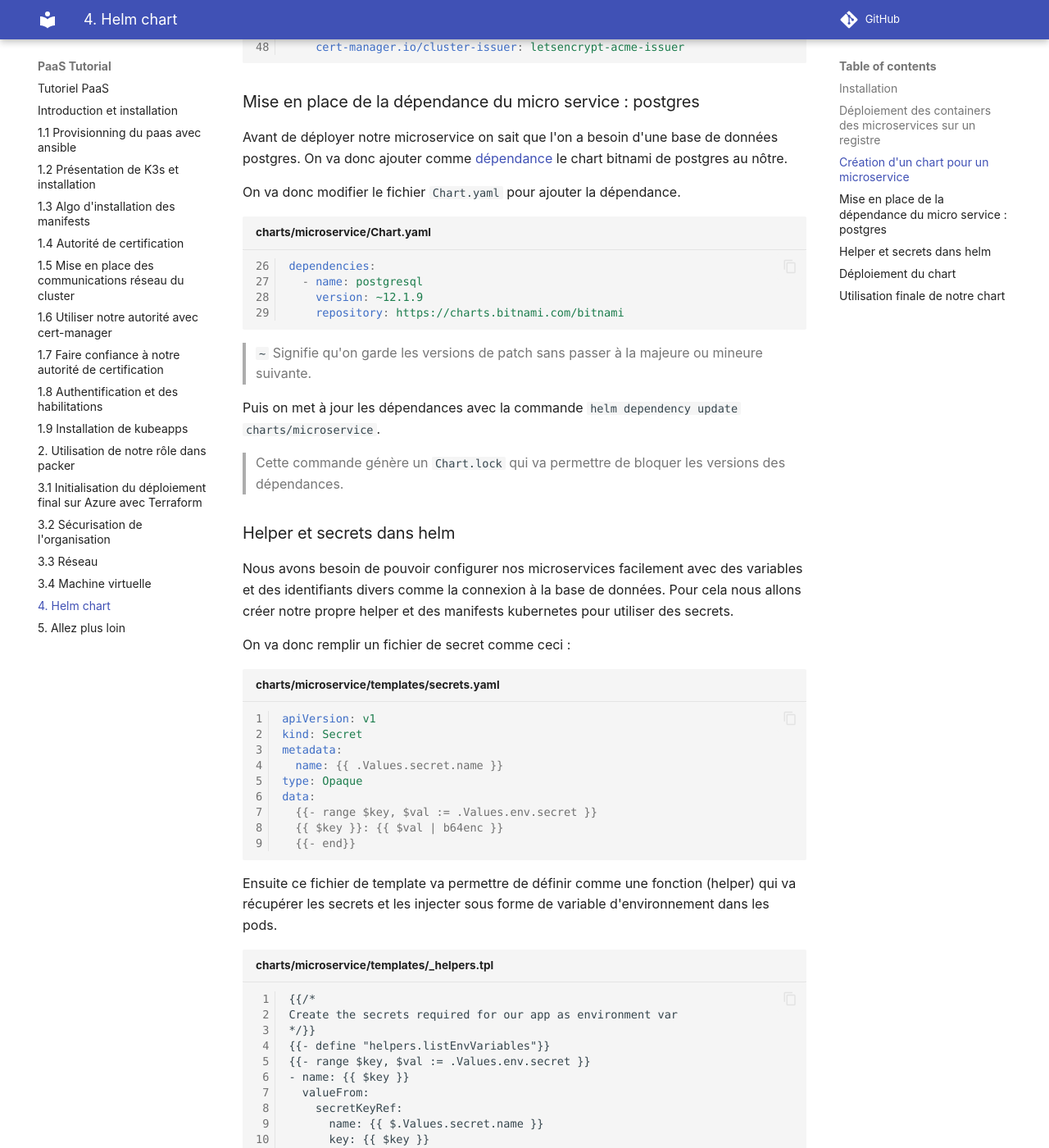
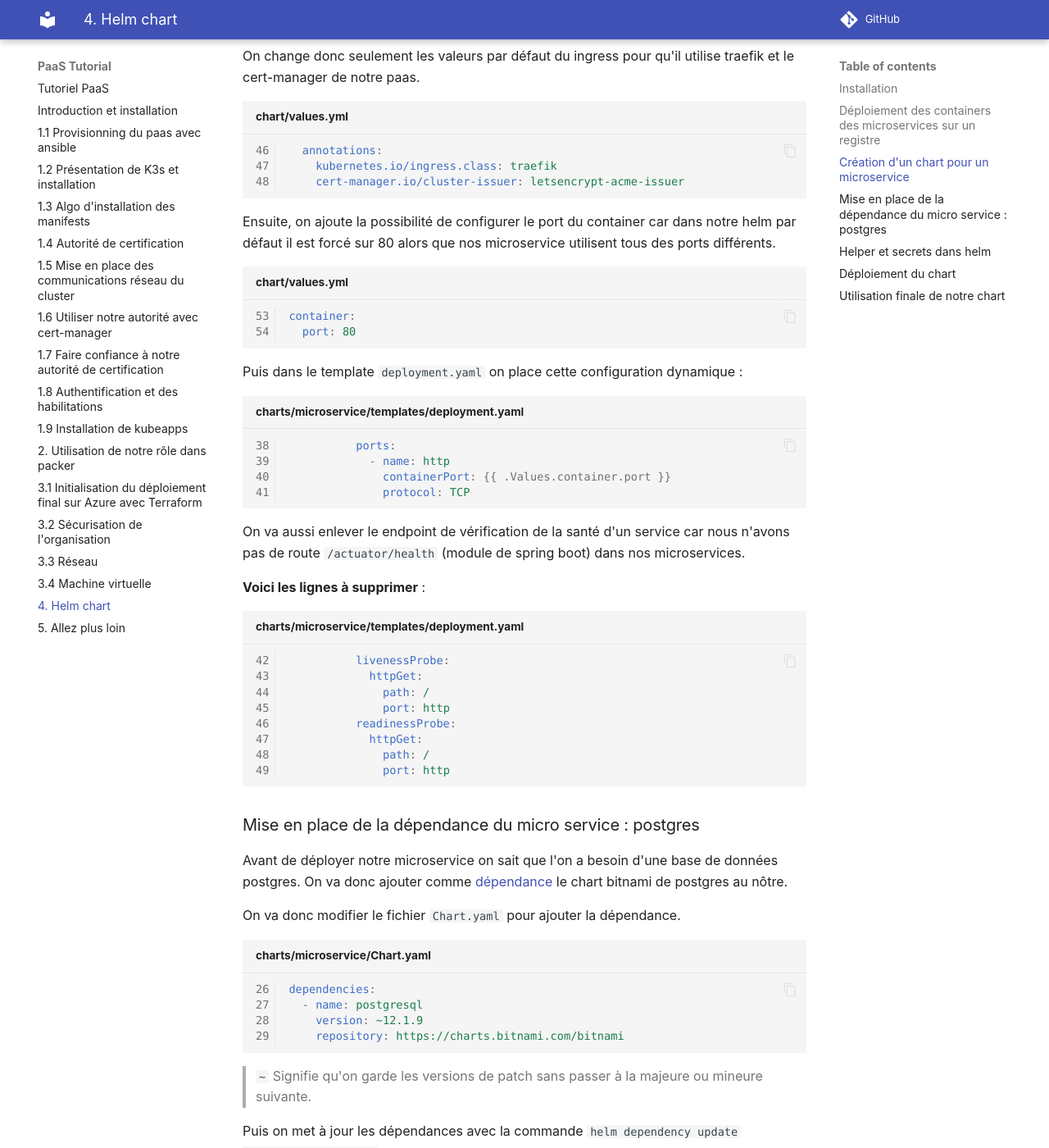
Before and after one commit to loic-roux-404/plateforme, an MkDocs documentation site: the page built from docs/4-helm-chart.md, in a window 1280 px wide and 1400 px high, scrolled down 2269 px. Shown: the whole window at 82% size. Built offline with MkDocs 1.6.1 and Material for MkDocs 9.7.7, drawn with Linux system fonts in a browser that asks for light colours; comment, search, counter and statistics services are not loaded; some of the changed text lies outside the part shown.

Commit message:
try helm fix

````diff
--- a/docs/4-helm-chart.md
+++ b/docs/4-helm-chart.md
@@ -7,6 +7,8 @@ Un "chart" est une collection de fichiers organisés dans une structure de répe
 Une instance exécutée d'une chart avec une configuration spécifique est appelée une release.
 
 Ce chart sert à implémenter les fonctionnalités d'un ensemble de manifests kubernetes `deployment,service,ingress`. Nous n'allons pas aller trop loin et nous contenter de seulement ces fonctionnalités de déploiement. Nous aurons un chart générique que l'on va utiliser pour chaque micro services.
+
+> Warning: La configuration que nous allons concevoir est très simple et ne prend pas en compte les bonnes pratiques de sécurité au niveau de des utilisateurs de postgresql.
 
 ### Installation
 
@@ -45,6 +47,12 @@ Le build devrait se terminé par un message comme celui ci :
 Successfully built image 'docker.io/loicroux/client:latest'
 ```
 
+Puis pousser l'image avec un tag de version pour pouvoir la pull avec kubernetes après :
+
+```bash
+docker push loicroux/client:latest
+```
+
 ### Création d'un chart pour un microservice
 
 ```bash
@@ -69,6 +77,38 @@ On change donc seulement les valeurs par défaut du ingress pour qu'il utilise t
   annotations:
     kubernetes.io/ingress.class: traefik
     cert-manager.io/cluster-issuer: letsencrypt-acme-issuer
+```
+
+Ensuite, on ajoute la possibilité de configurer le port du container car dans notre helm par défaut il est forcé sur 80 alors que nos microservice utilisent tous des ports différents.
+
+```yaml linenums="53" title="chart/values.yml"
+container:
+  port: 80
+```
+
+Puis dans le template `deployment.yaml` on place cette configuration dynamique :
+
+```yaml linenums="38" title="charts/microservice/templates/deployment.yaml"
+          ports:
+            - name: http
+              containerPort: {{ .Values.container.port }}
+              protocol: TCP
+
+```
+
+On va aussi enlever le endpoint de vérification de la santé d'un service car nous n'avons pas de route `/actuator/health` (module de spring boot) dans nos microservices.
+
+**Voici les lignes à supprimer** :
+
+```yaml linenums="42" title="charts/microservice/templates/deployment.yaml"
+          livenessProbe:
+            httpGet:
+              path: /
+              port: http
+          readinessProbe:
+            httpGet:
+              path: /
+              port: http
 ```
 
 ### Mise en place de la dépendance du micro service : postgres
@@ -275,9 +314,9 @@ Cliquez sur `Add Package Repository` puis renseigner les informations suivantes
 
 Enfin vous pouvez rechercher l'application `chart` dans le `Catalog` de kubeapps et le déployé dans le namespace de votre choix. Arrêter vous bien à l'étape de configuration du chart avant de le déployer.
 
-**Dans la configuration** vous pourrez mettre en place :
+**Dans la configuration** vous pourrez mettre en place en modifiant les valeurs par défaut :
 
-- Un container de votre choix, ici j'ai utilisé l'image docker que j'ai créé précédemment pour le microservice fraude.
+- Un container de votre choix, ici j'ai utilisé l'image docker que j'ai créé précédemment pour le microservice client.
 
 ```yaml
 image:
@@ -287,26 +326,26 @@ image:
 
 ```
 
-- un ingress avec un certificat TLS automatique.
+- Le port du container en fonction de la configuration `server.port` dans le application.yaml de votre microservice. Ici c'est pour le client 8080.
 
 ```yaml
+container:
+  port: 8080
+```
+
+- Un ingress avec un certificat TLS automatique.
+
+```yaml
+ingress:
+  # ...
+  enabled: false
   hosts:
-    - host: fraud.k3s.local
+    - host: client.k3s.local
       paths:
         - path: /
           pathType: ImplementationSpecific
   tls:
     - hosts:
-        - fraud.k3s.local
-      secretName: fraud.k3s.local-tls
+        - client.k3s.local
+      secretName: client.k3s.local-tls
 ```
-
-Attention cela ne risque de ne pas fonctionner correctement, car les microservices ont une dépendance à postgresql. Il faudra donc bien configurer le helm chart de postgres en dépendance comme cela :
-
-```yaml
-auth.username: ekommerce
-auth.password: password
-auth.database: client
-```
-
----
````
Also changed, not shown: other parts of docs/4-helm-chart.md (+3 -4 lines), 2 other files.
